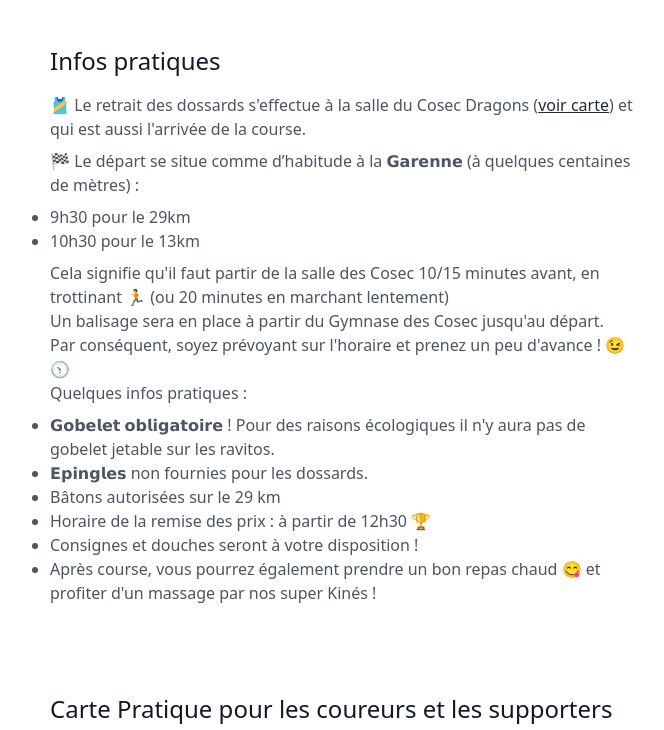
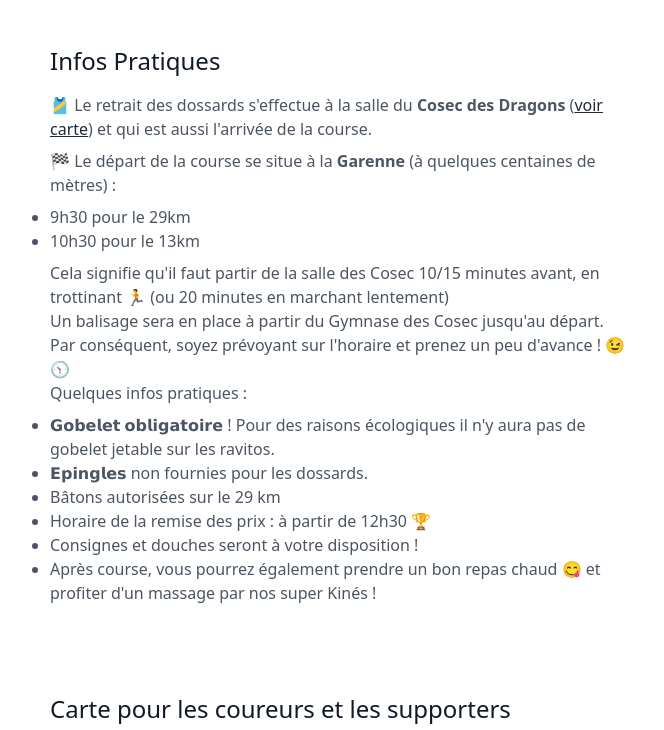
Before and after one commit to smknstd/trailhautbarr, a plain HTML site: page index.html in a window 1280 px wide. Shown: the part 2003-2733 px from the top of the page, without its empty margins (318-982 px from the left). Drawn offline with nearby package versions, Linux system fonts and the light colour scheme.

Commit message:
quickfixs

```diff
--- a/index.html
+++ b/index.html
@@ -14,13 +14,13 @@
         <meta property="og:description" content="Course nature de 13km et 29km à Saverne, Alsace (Fr)">
         <meta property="og:url" content="https://www.trailduhautbarr.com/">
         <meta property="og:site_name" content="Trail du Haut-Barr">
-        <meta property="og:image" content="https://www.trailduhautbarr.com/banner.jpg">
+        <meta property="og:image" content="https://www.trailduhautbarr.com/img/banner.jpg">
 
         <meta property="twitter:card" content="summary_large_image" />
         <meta property="twitter:title" content="Trail du Haut-Barr">
         <meta property="twitter:description" content="Course nature de 13km et 29km à Saverne, Alsace (Fr)">
         <meta property="twitter:url" content="https://www.trailduhautbarr.com/">
-        <meta property="twitter:image" content="https://www.trailduhautbarr.com/banner.jpg">
+        <meta property="twitter:image" content="https://www.trailduhautbarr.com/img/banner.jpg">
 
         <link rel="icon" href="img/favicon.png" type="image/png" sizes="76x76">
 
@@ -184,14 +184,14 @@
                 <div class="flex flex-col mb-10 lg:items-start items-center">
 
                     <div class="flex-grow py-10">
-                        <h2 class="text-gray-900 text-2xl title-font font-medium mb-2">Infos pratiques</h2>
+                        <h2 class="text-gray-900 text-2xl title-font font-medium mb-2">Infos Pratiques</h2>
                         <p class="leading-relaxed text-base">
                             <div class="py-2">
-                                🎽 Le retrait des dossards s'effectue à la salle du Cosec Dragons
+                            🎽 Le retrait des dossards s'effectue à la salle du <b>Cosec des Dragons</b>
                                 (<a href="https://goo.gl/maps/XN2mWP9KUdiVgqSF7" class="text-gray-800 underline">voir carte</a>)
                                 et qui est aussi l'arrivée de la course.
                             </div>
-                            🏁 Le départ se situe comme d’habitude à la 𝗚𝗮𝗿𝗲𝗻𝗻𝗲 (à quelques centaines de mètres) :
+                            🏁 Le départ de la course se situe à la <b>Garenne</b> (à quelques centaines de mètres) :
                             <ul class="list-disc py-2">
                                 <li>9h30 pour le 29km</li>
                                 <li>10h30 pour le 13km</li>
@@ -212,7 +212,7 @@
                     </div>
 
                     <div class="flex-grow py-10">
-                        <h2 class="text-gray-900 text-2xl title-font font-medium mb-2">Carte Pratique pour les coureurs et les supporters</h2>
+                        <h2 class="text-gray-900 text-2xl title-font font-medium mb-2">Carte pour les coureurs et les supporters</h2>
 
                         <p class="leading-relaxed text-base">
                             ℹ️ Cliquez sur le <a href="https://goo.gl/gQTRFt" class="text-gray-800 underline">lien</a> pour afficher une carte sur laquelle vous trouverez :
@@ -243,7 +243,7 @@
                     </div>
 
                     <div class="flex-grow py-10">
-                        <h2 class="text-gray-900 text-2xl title-font font-medium mb-2">Trophée des vosges</h2>
+                        <h2 class="text-gray-900 text-2xl title-font font-medium mb-2">Trophée des Vosges</h2>
                         <p class="leading-relaxed text-base">
                             Nos deux courses font partie du Trophée des Vosges  🏆
                             Le Trophée des Vosges est un challenge des courses de montagne dans le massif vosgien.
@@ -272,7 +272,7 @@
                     </div>
 
                     <div class="flex-grow py-10">
-                        <h2 class="text-gray-900 text-2xl title-font font-medium mb-2">Qui sommes nous ?</h2>
+                        <h2 class="text-gray-900 text-2xl title-font font-medium mb-2">Qui Sommes Nous ?</h2>
                         <p class="leading-relaxed text-base">
                             Les Trailers de la Rose est une association dédiée au trail / course nature fondée en 2014, et Club FFA depuis 2019 en tant que Section Locale de l'Alsace Nord Athlétisme (ANA).
 
```
Also changed, not shown: img/banner.jpg (added), 1 other file.
